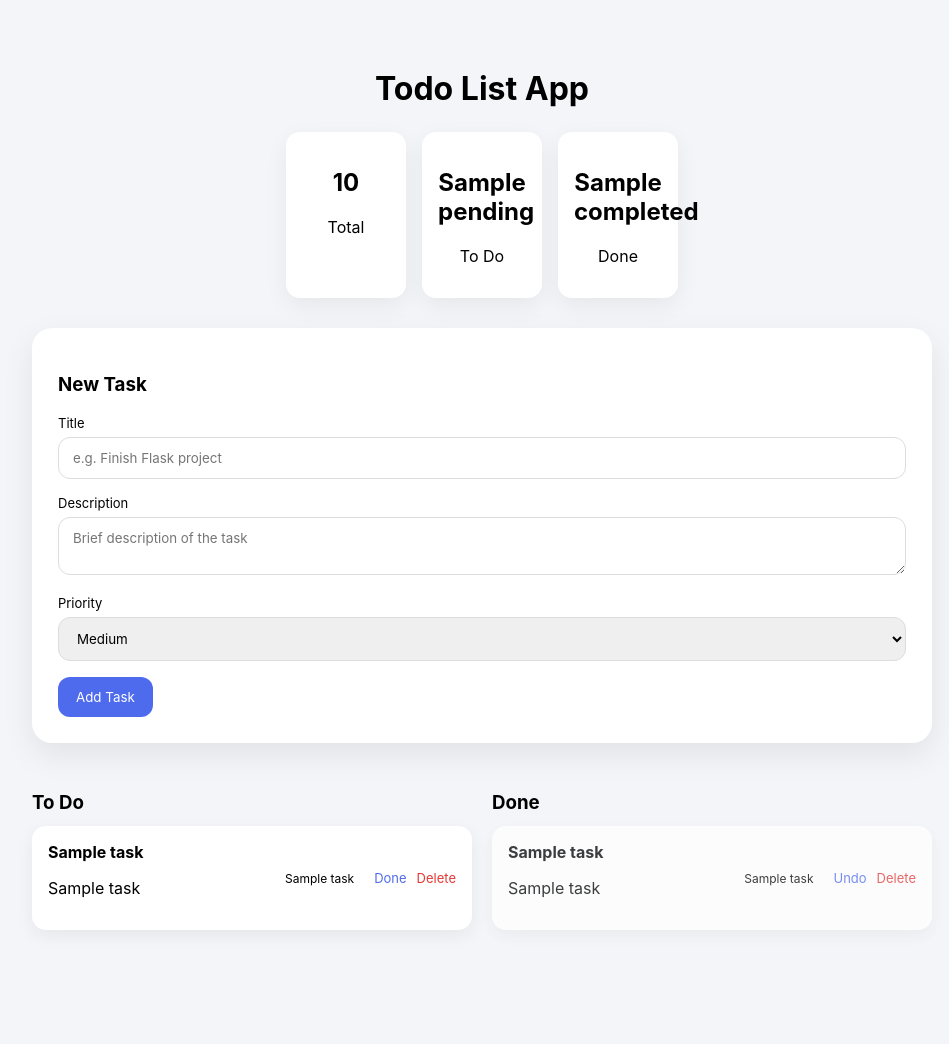
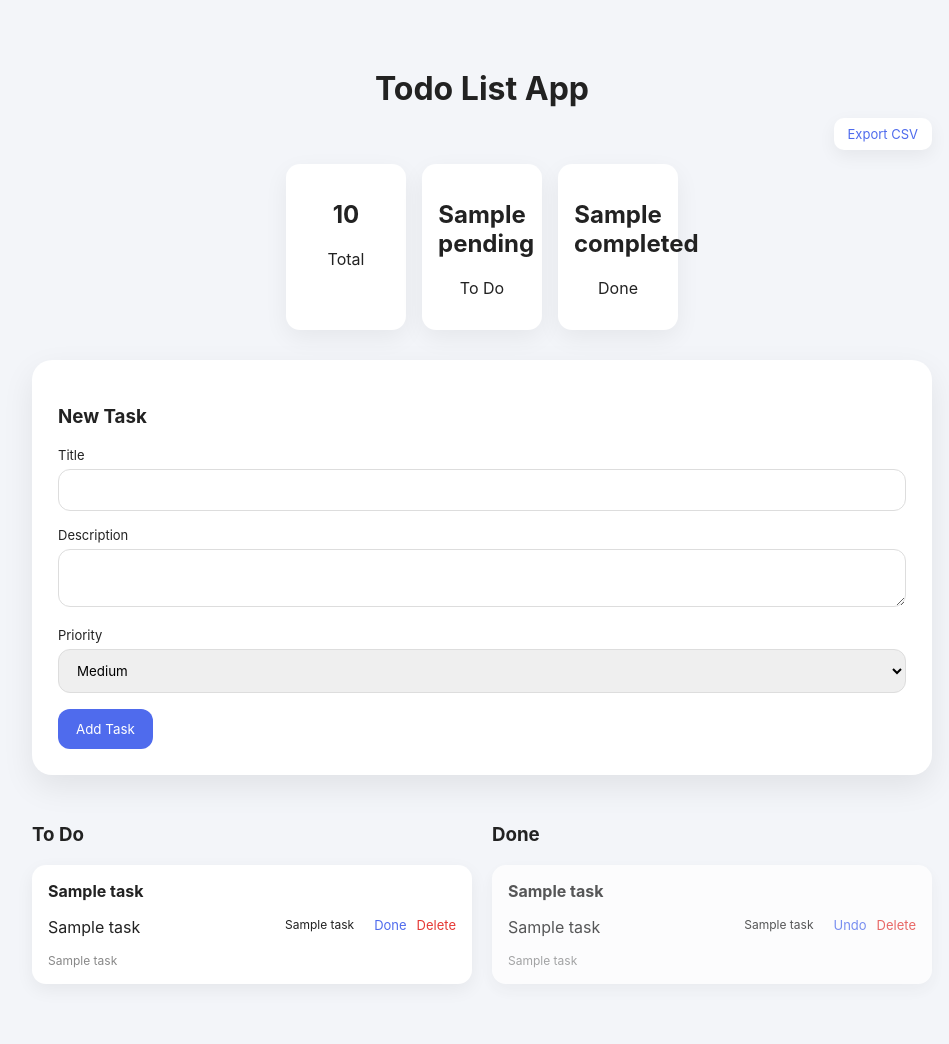
Before and after one commit to rohannair11/flask-sql-todo-list, a Flask app: template templates/index.html in a window 1280 px wide. Shown: the whole page, without its empty margins (158-1107 px from the left). Before the commit the page ends 897 px from the top, so only its background shows below. Run offline with Flask 3, Linux system fonts and the light colour scheme; the template is opened without the code that fills it: most values are stand-ins (such as "Sample title", 1, 10 or a date in 2020).

Commit message:
feat: added csv export for gdpr data portability

```diff
--- a/app.py
+++ b/app.py
@@ -1,6 +1,9 @@
-from flask import Flask, render_template, request, redirect, url_for
+from flask import Flask, render_template, request, redirect, url_for, Response
 import sqlite3
 import os
+from datetime import datetime
+import csv
+import io
 
 app = Flask(__name__)
 
@@ -23,7 +26,8 @@
             title TEXT NOT NULL,
             description TEXT NOT NULL,
             priority TEXT NOT NULL CHECK(priority IN ('Low','Medium','High')),
-            completed INTEGER NOT NULL CHECK(completed IN (0,1))
+            completed INTEGER NOT NULL CHECK(completed IN (0,1)),
+            created_at TEXT NOT NULL
         )
     """)
     conn.commit()
@@ -50,10 +54,12 @@
             conn.close()
             return redirect(url_for("index"))
 
+        created_at = datetime.now().strftime("%d %b %Y, %H:%M")
+
         cursor.execute("""
-            INSERT INTO todos (title, description, priority, completed)
-            VALUES (?, ?, ?, 0)
-        """, (title, description, priority))
+            INSERT INTO todos (title, description, priority, completed, created_at)
+            VALUES (?, ?, ?, 0, ?)
+        """, (title, description, priority, created_at))
         conn.commit()
 
     cursor.execute("SELECT * FROM todos WHERE completed = 0 ORDER BY id DESC")
@@ -113,6 +119,37 @@
     return redirect(url_for("index"))
 
 
+# ---- CSV EXPORT (DATA PORTABILITY) ----
+@app.route("/export")
+def export_csv():
+    conn = get_db()
+    cursor = conn.cursor()
+    cursor.execute("SELECT * FROM todos ORDER BY id ASC")
+    rows = cursor.fetchall()
+    conn.close()
+
+    output = io.StringIO()
+    writer = csv.writer(output)
+
+    writer.writerow([
+        "ID",
+        "Title",
+        "Description",
+        "Priority",
+        "Completed",
+        "Created At"
+    ])
+
+    for row in rows:
+        writer.writerow(row)
+
+    return Response(
+        output.getvalue(),
+        mimetype="text/csv",
+        headers={"Content-Disposition": "attachment; filename=todos.csv"}
+    )
+
+
 if __name__ == "__main__":
     init_db()
     app.run(debug=True)
--- a/static/style.css
+++ b/static/style.css
@@ -6,6 +6,7 @@
 body {
     background: #f3f5f9;
     padding: 40px;
+    color: #222;
 }
 
 .container {
@@ -15,8 +16,32 @@
 
 h1 {
     text-align: center;
-    margin-bottom: 24px;
+    margin-bottom: 10px;
 }
+
+/* Top bar */
+
+.top-bar {
+    display: flex;
+    justify-content: flex-end;
+    margin-bottom: 14px;
+}
+
+.export-btn {
+    background: #ffffff;
+    padding: 8px 14px;
+    border-radius: 10px;
+    font-size: 13px;
+    text-decoration: none;
+    color: #4f6bed;
+    box-shadow: 0 6px 18px rgba(0,0,0,0.06);
+}
+
+.export-btn:hover {
+    text-decoration: underline;
+}
+
+/* Stats */
 
 .stats {
     display: flex;
@@ -33,6 +58,8 @@
     text-align: center;
     box-shadow: 0 8px 24px rgba(0,0,0,0.06);
 }
+
+/* Form */
 
 .card {
     background: white;
@@ -68,15 +95,15 @@
     cursor: pointer;
 }
 
+/* Columns */
+
 .columns {
     display: grid;
     grid-template-columns: 1fr 1fr;
     gap: 20px;
 }
 
-.column h3 {
-    margin-bottom: 12px;
-}
+/* Tasks */
 
 .todo-item {
     background: white;
@@ -98,6 +125,8 @@
     gap: 10px;
 }
 
+/* Priority */
+
 .priority {
     padding: 4px 10px;
     border-radius: 10px;
@@ -107,6 +136,8 @@
 .priority.low { background: #dcedc8; }
 .priority.medium { background: #ffe0b2; }
 .priority.high { background: #ffcdd2; }
+
+/* Actions */
 
 .action {
     color: #4f6bed;
@@ -119,3 +150,10 @@
     font-size: 13px;
     text-decoration: none;
 }
+
+.timestamp {
+    display: block;
+    margin-top: 4px;
+    font-size: 12px;
+    color: #888;
+}
--- a/templates/index.html
+++ b/templates/index.html
@@ -2,6 +2,10 @@
 {% block content %}
 
 <h1>Todo List App</h1>
+
+<div class="top-bar">
+    <a href="/export" class="export-btn">Export CSV</a>
+</div>
 
 <div class="stats">
     <div class="stat"><h2>{{ total }}</h2><p>Total</p></div>
@@ -14,31 +18,20 @@
 
     <div class="form-group">
         <label>Title</label>
-        <input
-            type="text"
-            name="title"
-            placeholder="e.g. Finish Flask project"
-            maxlength="100"
-            required
-        >
+        <input type="text" name="title" maxlength="100" required>
     </div>
 
     <div class="form-group">
         <label>Description</label>
-        <textarea
-            name="description"
-            placeholder="Brief description of the task"
-            maxlength="500"
-            required
-        ></textarea>
+        <textarea name="description" maxlength="500" required></textarea>
     </div>
 
     <div class="form-group">
         <label>Priority</label>
-        <select name="priority" required>
-            <option value="Low">Low</option>
-            <option value="Medium" selected>Medium</option>
-            <option value="High">High</option>
+        <select name="priority">
+            <option>Low</option>
+            <option selected>Medium</option>
+            <option>High</option>
         </select>
     </div>
 
@@ -53,6 +46,7 @@
             <div>
                 <strong>{{ task[1] }}</strong>
                 <p>{{ task[2] }}</p>
+                <small class="timestamp">{{ task[5] }}</small>
             </div>
             <div class="right">
                 <span class="priority {{ task[3]|lower }}">{{ task[3] }}</span>
@@ -70,6 +64,7 @@
             <div>
                 <strong>{{ task[1] }}</strong>
                 <p>{{ task[2] }}</p>
+                <small class="timestamp">{{ task[5] }}</small>
             </div>
             <div class="right">
                 <span class="priority {{ task[3]|lower }}">{{ task[3] }}</span>
```
